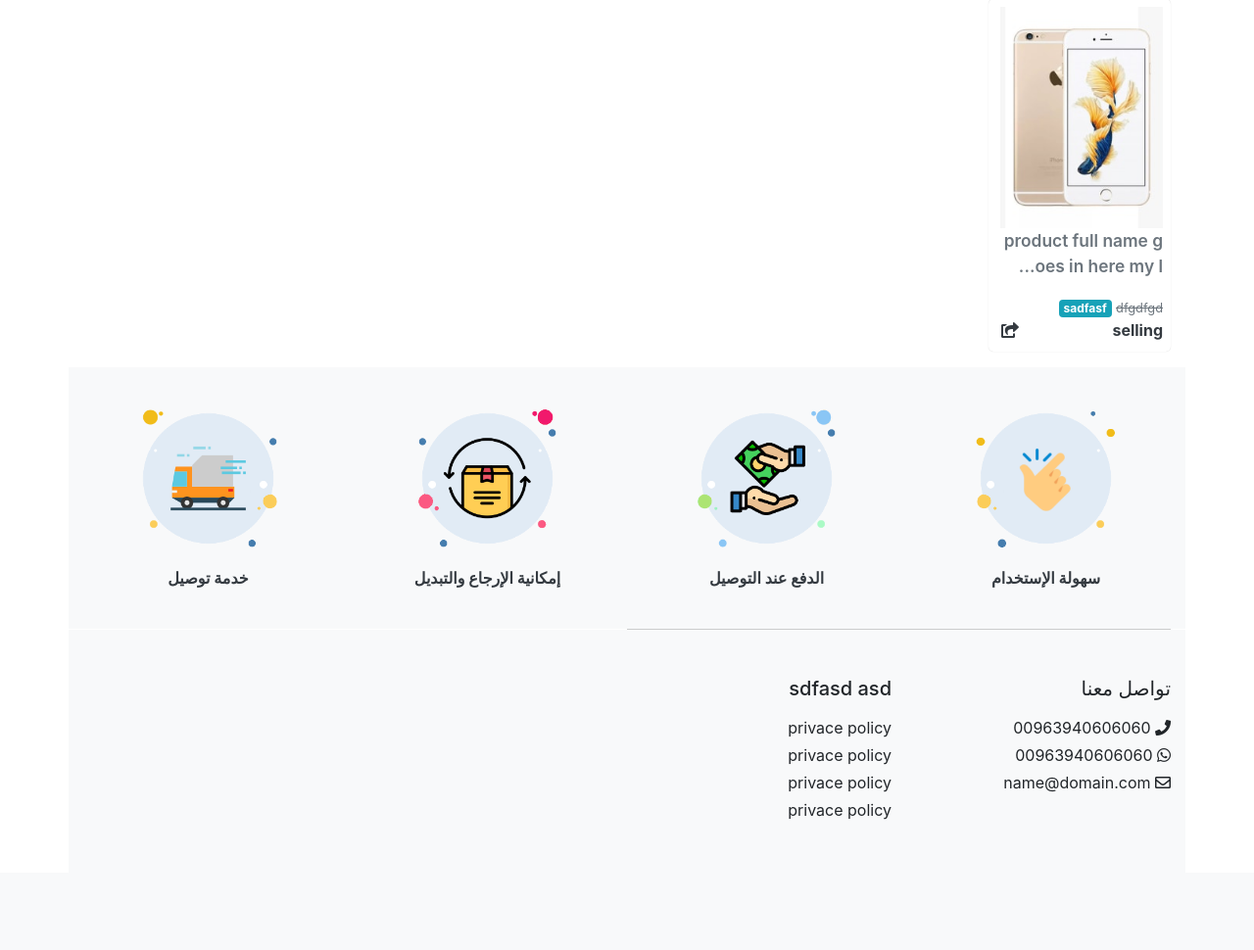
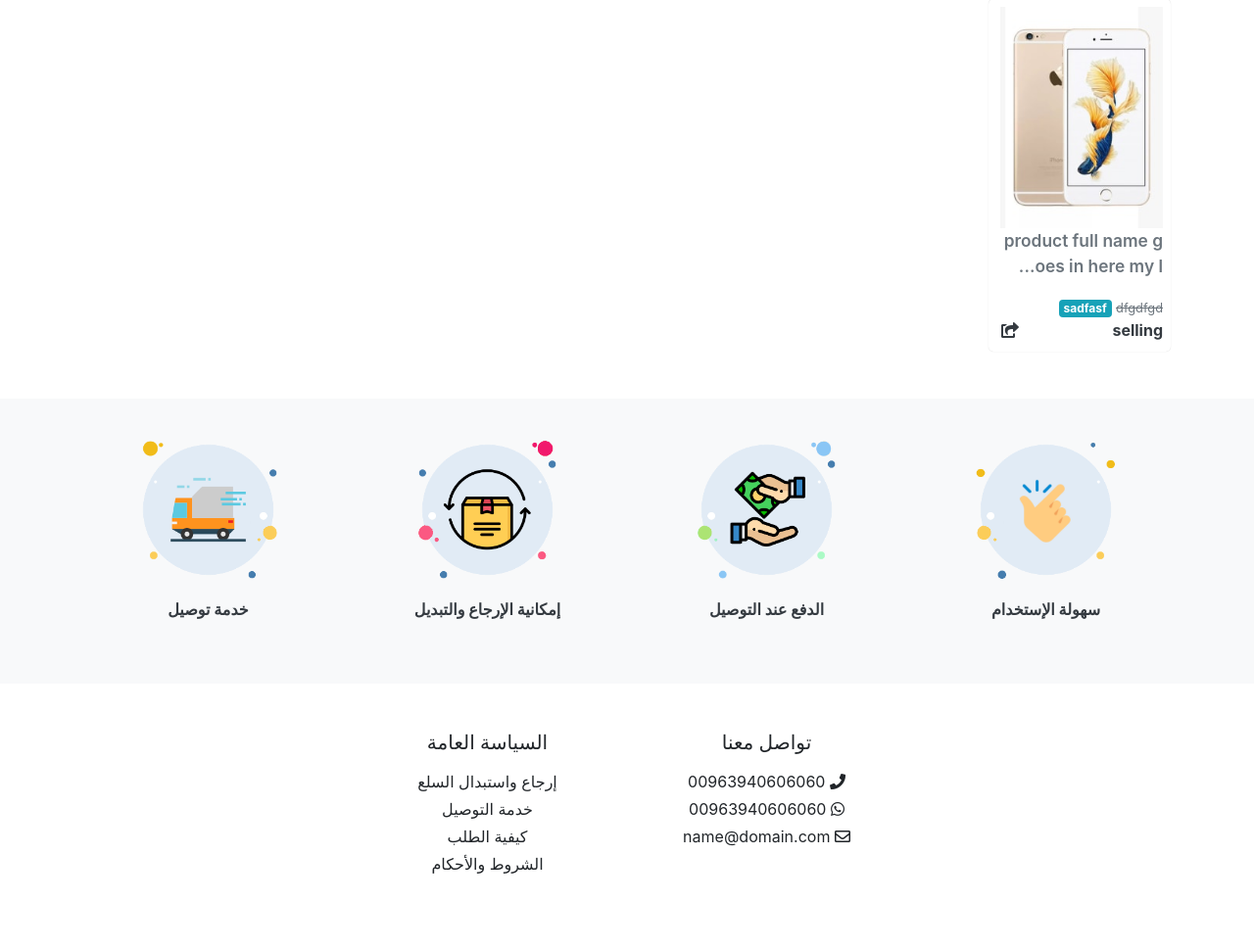
Before and after one commit to Belle-1/flaskapp, a Flask app: page / in a window 1280 px wide. Shown: the part 1755-2725 px from the top of the page at 98% size. Before the commit the page ends 2592 px from the top, so only its background shows below. Run offline with Flask 2, Linux system fonts and the light colour scheme; some libraries are stand-ins or nearby versions.

Commit message:
done with the landing_page.html's UI

```diff
--- a/app/templates/landing_page.html
+++ b/app/templates/landing_page.html
@@ -162,7 +162,11 @@
           </div>
       </div>
 
-      <div class="pt-4 pb-4 row justify-content-center bg-light">
+    </div>
+
+    <div class="container-fluid bg-light">
+      <div class="container">
+        <div class="mt-5 pt-4 pb-5 row justify-content-center">
           <div class="col text-center">
             <img src="{{ url_for('static', filename='img/easy-to-use-icon.png') }}" alt="..." class="img-responsive mx-auto d-block">
             <p class="font-weight-bold text-dark">سهولة الإستخدام</p>
@@ -180,20 +184,24 @@
             <p class="font-weight-bold text-dark">خدمة توصيل</p>
           </div>
         </div>
-      <hr class="line bg-light text-center">
-      <div class="row bg-light pt-5 pb-5 text-right">
-        <div class="contact-us col-3">
+      </div>
+    </div>
+
+    <div class="container mb-4">
+
+      <div class="row pt-5 pb-5 justify-content-center">
+        <div class="contact-us col-3 text-center">
           <h5 class="mb-3">تواصل معنا</h5>
           <p class="mb-1"><i class="fas fa-phone"></i> 00963940606060</p>
           <p class="mb-1"><i class="fab fa-whatsapp"></i> 00963940606060</p>
           <p class="mb-1"><i class="far fa-envelope"></i> name@domain.com</p>
         </div>
-        <div class="other-links col-3">
-          <h5 class="mb-3">sdfasd asd</h5>
-          <p class="mb-1">privace policy</p>
-          <p class="mb-1">privace policy</p>
-          <p class="mb-1">privace policy</p>
-          <p class="mb-1">privace policy</p>
+        <div class="other-links col-3 text-center">
+          <h5 class="mb-3">السياسة العامة</h5>
+          <p class="mb-1">إرجاع واستبدال السلع</p>
+          <p class="mb-1">خدمة التوصيل</p>
+          <p class="mb-1">كيفية الطلب</p>
+          <p class="mb-1">الشروط والأحكام</p>
         </div>
       </div>
 
```
Lines whose indentation alone changed are shown as unchanged.
